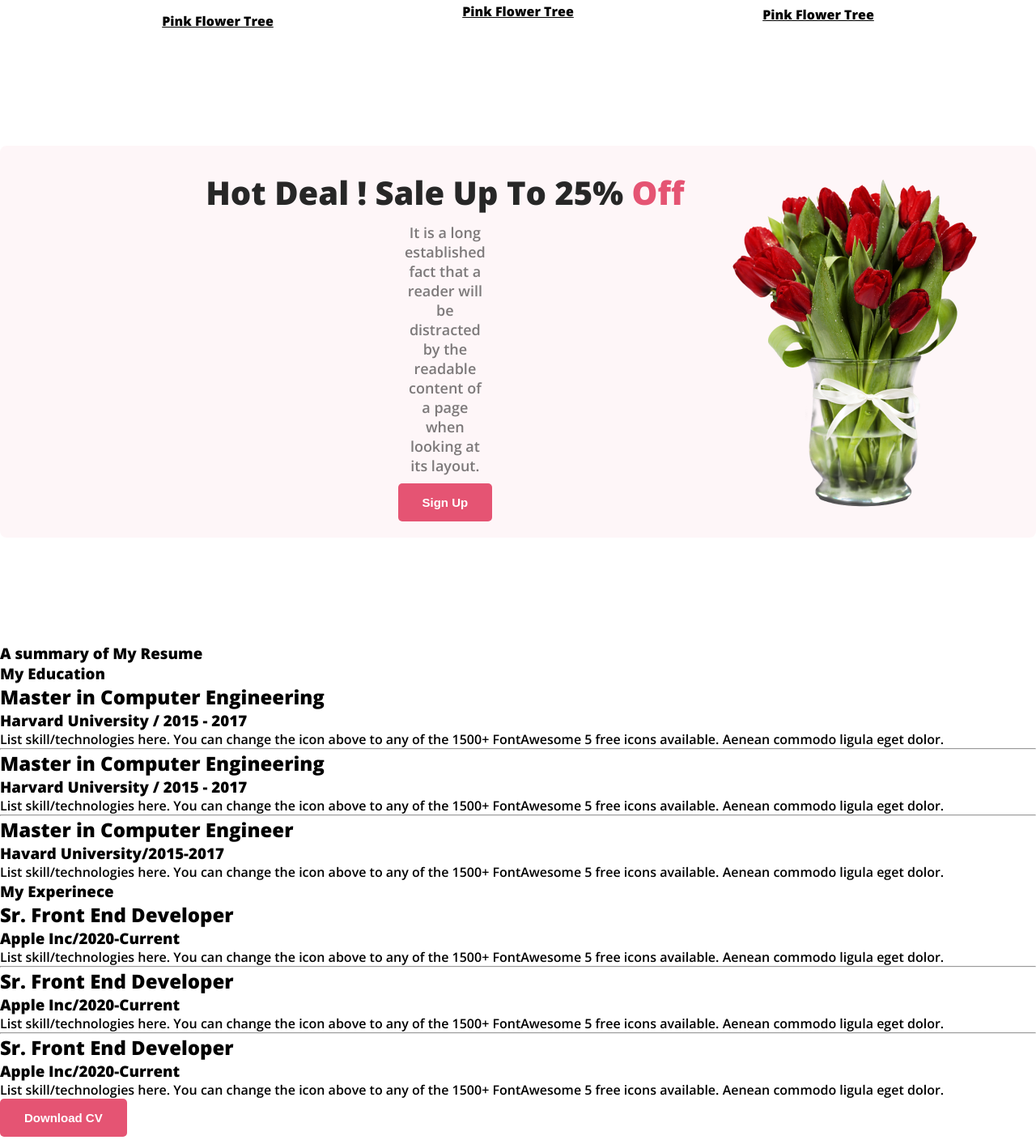
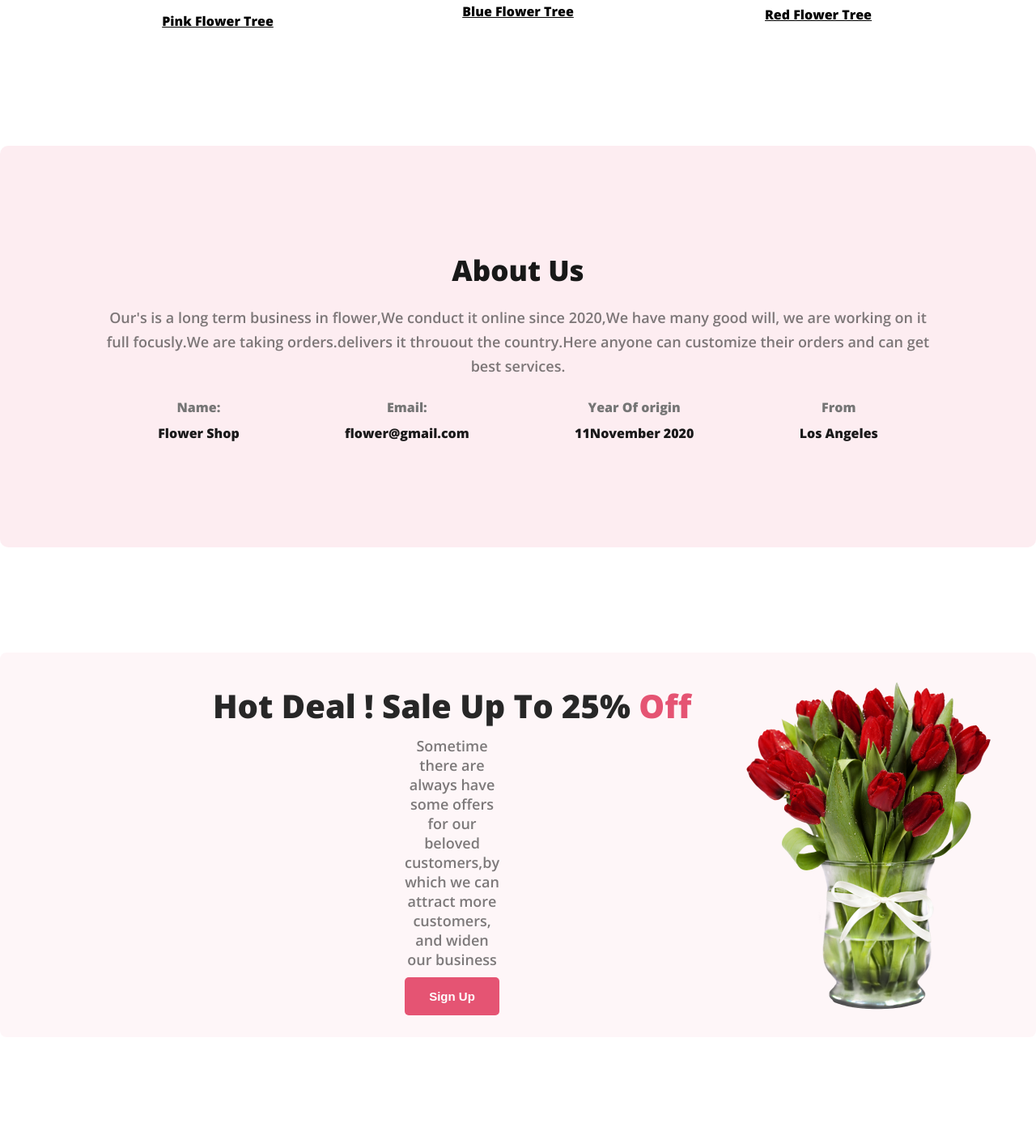
Before and after one commit to HimadriPaul24/assignment-1, a plain HTML site: page index.html in a window 1280 px wide. Shown: the part 1313-2721 px from the top of the page at 81% size. Drawn offline with nearby package versions, Linux system fonts and the light colour scheme.

Commit message:
about us added

```diff
--- a/index.html
+++ b/index.html
@@ -19,11 +19,7 @@
         <div class="banner">
             <div class="banner-content">
                 <h1 class="banner-heading">Let's make beautiful flowers a part of your life.</h1>
-                <p class="banner-description">It is a long established fact that a reader will be distracted by the
-                    readable content of a page when
-                    looking at its layout. The point of using Lorem Ipsum is that it has a more-or-less normal
-                    distribution
-                    of letters.</p>
+                <p class="banner-description">Welcome to our website,Which name is Flower Shop.It is a long established online site,where anyone can buy flowers,bouquets,garland,various kinds of customized flowers and ornaments which are made by flower.</p>
                 <button class="btn-primary">Shop Now</button>
             </div>
             <img class="banner-pic" src="images/flower-1.png" alt="">
@@ -40,7 +36,7 @@
         <section>
             <div class="featured-part">
                 <h1>
-                    Our Featured FLOWERS
+                    Our Featured Flowers
                 </h1>
                 <p>It is a long established fact that a redaer will be distracted by the redable</p>
                 <div class="feature">
@@ -50,24 +46,53 @@
                     </div>
                     <div class="features2">
                         <img src="images/f-2.png" alt="">
-                        <h4>Pink Flower Tree</h4>
+                        <h4>Blue Flower Tree</h4>
                     </div>
                     <div class="features3">
                         <img src="images/pngwing 5.png" alt="">
-                        <h4>Pink Flower Tree</h4>
+                        <h4>Red Flower Tree</h4>
                     </div>
                 </div>
             </div>
         </section>
         <!-- featured part end -->
 
+        <!-- about us start  -->
+        <section class="about">
+            <h3 class="section-title">
+                About Us
+            </h3>
+            <p class="section-description">
+                Our's is a long term business in flower,We conduct it online since 2020,We have many good will, we are working on it full focusly.We are taking orders.delivers it throuout the country.Here anyone can customize their orders and can get best services.
+            </p>
+            <div class="about-info-container">
+
+                <div class="about-info">
+                    <h4 class="info-title">Name:</h4>
+                    <p class="info-description">Flower Shop</p>
+                </div>
+                <div class="about-info">
+                    <h4 class="info-title">Email:</h4>
+                    <p class="info-description">flower@gmail.com</p>
+                </div>
+                <div class="about-info">
+                    <h4 class="info-title">Year Of origin</h4>
+                    <p class="info-description">11November 2020</p>
+                </div>
+                <div class="about-info">
+                    <h4 class="info-title">From</h4>
+                    <p class="info-description">Los Angeles</p>
+                </div>
+            </div>
+        </section>
+        <!-- about us end  -->
+
         <!-- hot deal seaction start  -->
         <section class="hot-deal-section">
             <div class="hot-deal-banner">
                 <div class="hot-deal-content">
                     <h2 class="hot-deal-header">Hot Deal ! Sale Up To 25% <span class="footer-flower">Off</span></h2>
-                    <p class="hot-deal-description">It is a long established fact that a reader will be distracted by
-                        the readable content of a page when looking at its layout.</p>
+                    <p class="hot-deal-description">Sometime there are always have some offers for our beloved customers,by which we can attract more customers, and widen our business</p>
                     <div class="btn-signup">
                         <button class="btn-primary">Sign Up</button>
                     </div>
@@ -88,70 +113,14 @@
 
         </section>
         <!-- hot deal seaction end  -->
-        <section>
-            <h3 class="section-title">A summary of My Resume</h3>
-
-            <div class="resume-container">
-                <!-- .resume-column*2>h3.resume-column-title -->
-                <div class="resume-column">
-                    <h3 class="resume-column-title">My Education</h3>
-                    <div class="resume-item">
-                        <h2 class="resume-item-title">Master in Computer Engineering</h2>
-                        <h3 class="resume-item-institute">Harvard University / 2015 - 2017</h3>
-                        <p class="resume-item-description">List skill/technologies here. You can change the icon above
-                            to any of the 1500+ FontAwesome 5 free icons available. Aenean commodo ligula eget dolor.
-                        </p>
 
 
-                    </div>
-                    <hr>
-                    <div class="resume-item">
-                        <h2 class="resume-item-title">Master in Computer Engineering</h2>
-                        <h3 class="resume-item-institute">Harvard University / 2015 - 2017</h3>
-                        <p class="resume-item-description">List skill/technologies here. You can change the icon above
-                            to any of the 1500+ FontAwesome 5 free icons available. Aenean commodo ligula eget dolor.
-                        </p>
 
-
-                    </div>
-                    <hr>
-                    <div class="resume-item">
-                        <h2 class="resume-item-title">Master in Computer Engineer</h2>
-                        <h3 class="resume-item-institute">Havard University/2015-2017</h3>
-                        <p class="resume-item-description">List skill/technologies here. You can change the icon above
-                            to any of the 1500+ FontAwesome 5 free icons available. Aenean commodo ligula eget dolor.
-                        </p>
-
-
-                    </div>
-
-                </div>
-                <div class="resume-column">
-                    <h3 class="resume-column-title">My Experinece</h3>
-                    <h2 class="resume-item-title">Sr. Front End Developer</h2>
-                    <h3 class="resume-item-institute">Apple Inc/2020-Current</h3>
-                    <p class="resume-item-description">List skill/technologies here. You can change the icon above to any of the 1500+ FontAwesome 5 free icons available. Aenean commodo ligula eget dolor.</p>
-                    <hr>
-                    <h2 class="resume-item-title">Sr. Front End Developer</h2>
-                    <h3 class="resume-item-institute">Apple Inc/2020-Current</h3>
-                    <p class="resume-item-description">List skill/technologies here. You can change the icon above to any of the 1500+ FontAwesome 5 free icons available. Aenean commodo ligula eget dolor.</p>
-                    <hr>
-                    <h2 class="resume-item-title">Sr. Front End Developer</h2>
-                    <h3 class="resume-item-institute">Apple Inc/2020-Current</h3>
-                    <p class="resume-item-description">List skill/technologies here. You can change the icon above to any of the 1500+ FontAwesome 5 free icons available. Aenean commodo ligula eget dolor.</p>
-
-                </div>
-            </div>
-            <div class="download-cv">
-                <button class="btn-primary">Download CV</button>
-            </div>
-        </section>
 
         <!-- insatgram start  -->
         <section>
             <h3 class="section-heading">Instagram</h3>
-            <p class="social-description">It is a long established fact that a reader will be distracted by the readable
-                content of a page when looking at its layout.</p>
+            <p class="social-description">We imported flowers from coutryside area,rural areas,we customized our oders and give the best service and variety of flowersthat's why anyone will be happy</p>
             <div class="flower-container">
                 <div class="flower">
                     <img class="flower-img" src="images/flower-2.png" alt="">
--- a/styles/style.css
+++ b/styles/style.css
@@ -13,7 +13,7 @@ body {
 
 
 /* header related styles */
-.header {
+.header,.about {
     background-color: rgba(229, 84, 115, 0.10);
 }
 
@@ -86,7 +86,7 @@ main section {
     height: 408px;
     flex-shrink: 0;
     border-radius: 300px 300px 0px 0px;
-    background: rgba(167,33,98,0.15);
+    background: rgba(5,151,160,0.15);
     background-image: url();
 }
 
@@ -140,6 +140,47 @@ main section {
     margin-top: 40px;
     text-decoration: underline;
 }
+/* about section styles */
+.section-title{
+       color: #181818;
+       text-align: center;
+       font-size: 35px;
+       font-weight: 700;
+       padding-bottom: 20px;
+}
+.about {
+    padding: 130px;
+    border-radius: 10px;
+    margin: 130px 0;
+}
+
+.about-info-container {
+    display: flex;
+    justify-content: space-around;
+}
+
+.about-info {
+    text-align: center;
+}
+
+.section-description {
+    color: rgba(39, 39, 39, 0.60);
+    text-align: center;
+    font-size: 18px;
+    font-weight: 400;
+    line-height: 30px;
+    padding-bottom: 25px;
+}
+
+.info-title {
+    color: #757575;
+}
+
+.info-description {
+    margin-top: 10px;
+    color: #0c0c0cf0;
+    font-weight: bold;
+}
 
 /* hot deal styles */
 .hot-deal-section {
@@ -175,6 +216,9 @@ main section {
     text-align: center;
 
 }
+
+
+
 
 /* instagram styles */
 
```
